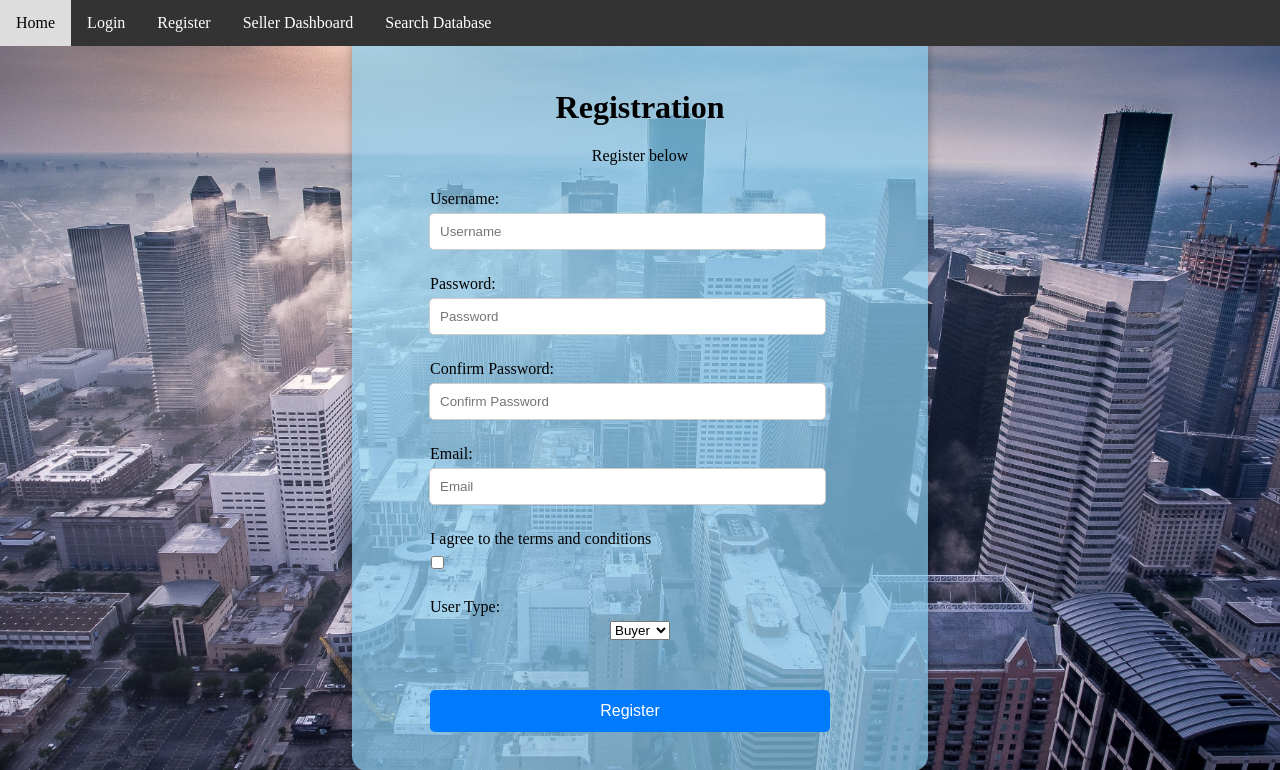
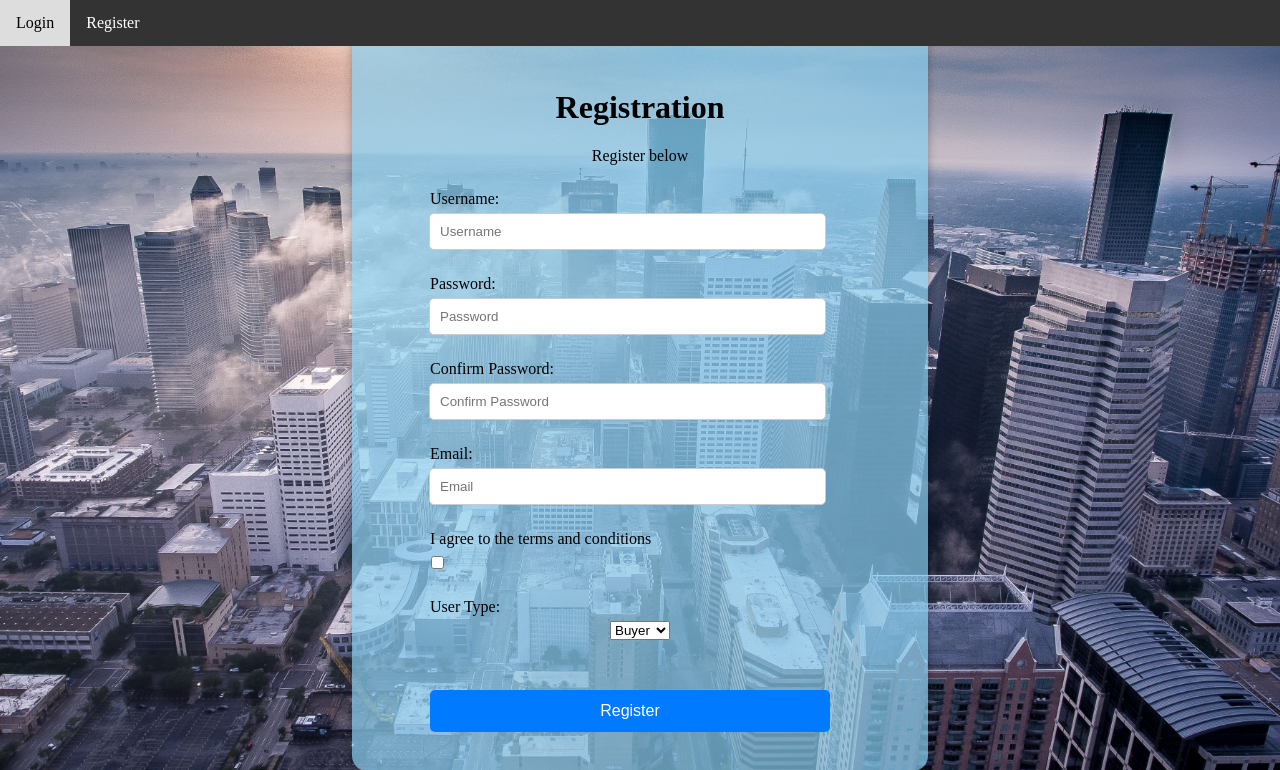
Before and after one commit to taiboucodes/FrontEnders-SQL-PropertyHub, a PHP site: page /registration.php in a window 1280 px wide. Shown: the top 770 px of the page. Run offline with PHP 8.4, Linux system fonts and the light colour scheme.

Commit message:
Update registration.php
update nav bar to not allow user to roam without logging in

```diff
--- a/registration.php
+++ b/registration.php
@@ -71,11 +71,9 @@ $conn->close();
 </head>
 <body>
 <nav>
-            <a href="index.html">Home</a>
             <a href="login.php">Login</a>
             <a href="registration.php">Register</a>
-            <a href="seller_dash.php">Seller Dashboard</a>
-            <a href="search.php">Search Database</a>
+
 </nav>
 
 <div class="login-container">
```
